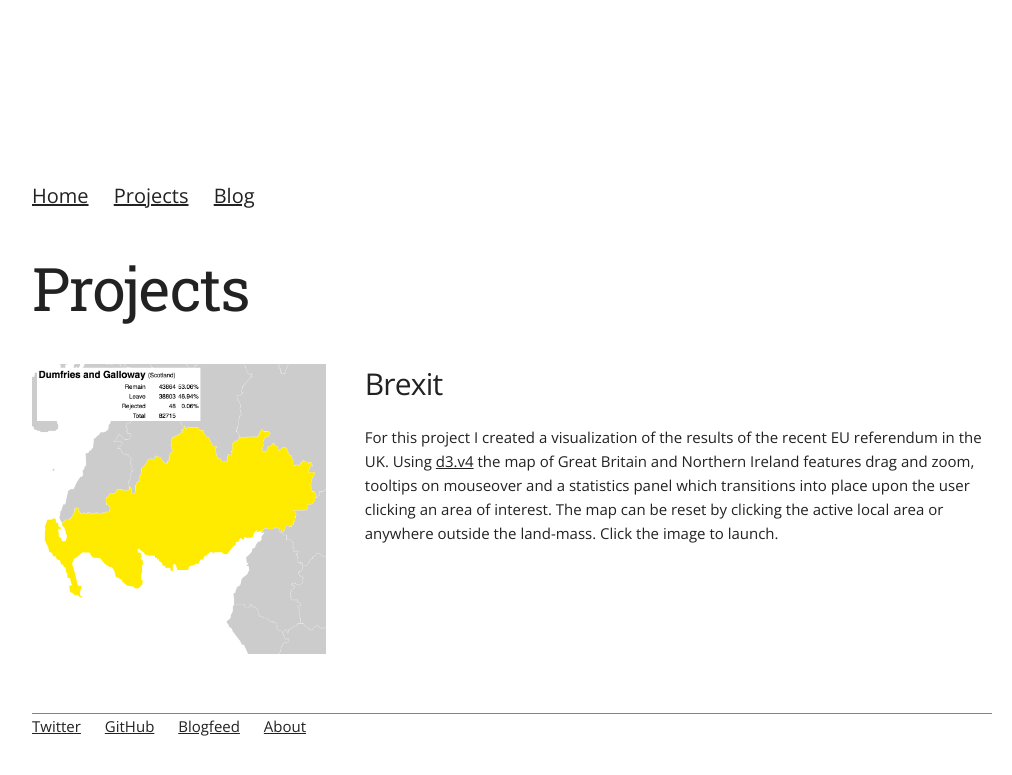
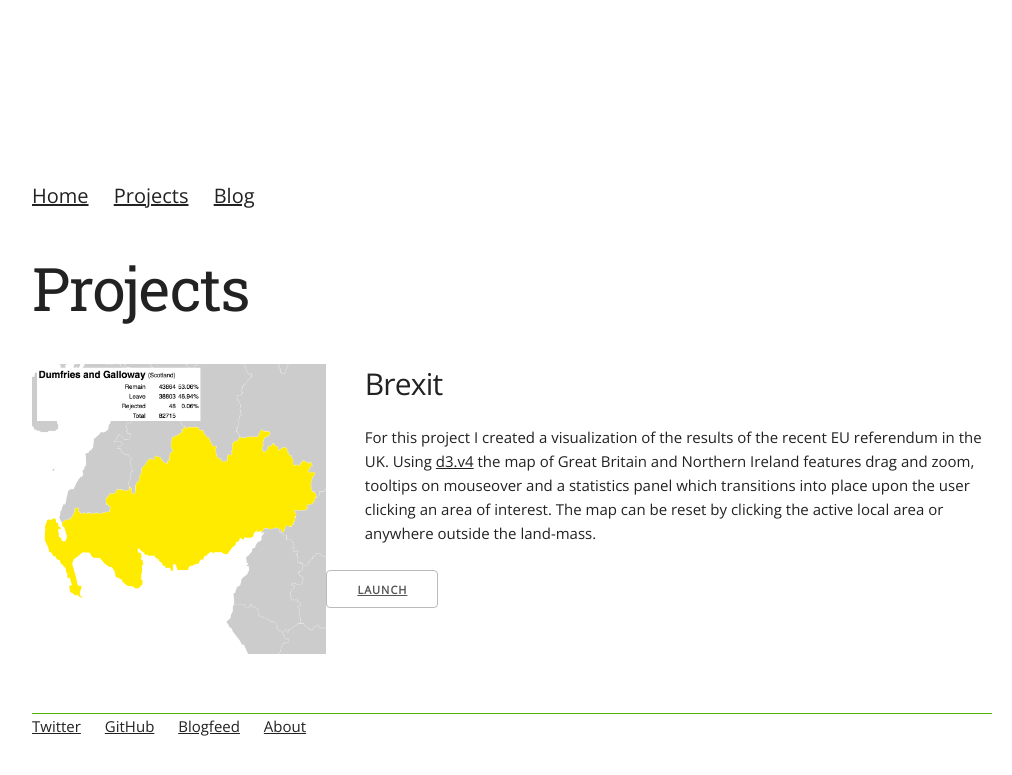
Before and after one commit to danoscarmike/danoscarmike.github.io, a Jekyll site: the page built from projects/index.html, in a window 1280 px wide. Shown: the top 775 px of the page, without its empty margins (128-1140 px from the left). Built offline with Jekyll 4.4.1, drawn with Linux system fonts in a browser that asks for light colours.

Commit message:
reinsert launch button

```diff
--- a/projects/index.html
+++ b/projects/index.html
@@ -13,6 +13,9 @@ title: Projects
   </div>
 	<div class="eight columns">
 		<h4>Brexit</h4>
-		<p class="about">For this project I created a visualization of the results of the recent EU referendum in the UK.  Using <a href="https://github.com/mbostock/d3">d3.v4</a> the map of Great Britain and Northern Ireland features drag and zoom, tooltips on mouseover and a statistics panel which transitions into place upon the user clicking an area of interest.  The map can be reset by clicking the active local area or anywhere outside the land-mass. Click the image to launch.</p>
+		<p class="about">For this project I created a visualization of the results of the recent EU referendum in the UK.  Using <a href="https://github.com/mbostock/d3">d3.v4</a> the map of Great Britain and Northern Ireland features drag and zoom, tooltips on mouseover and a statistics panel which transitions into place upon the user clicking an area of interest.  The map can be reset by clicking the active local area or anywhere outside the land-mass.</p>
+	</div>
+	<div class="button">
+		<a href="https://danoscarmike.com/brexit">Launch</a>
 	</div>
 </div>
```
